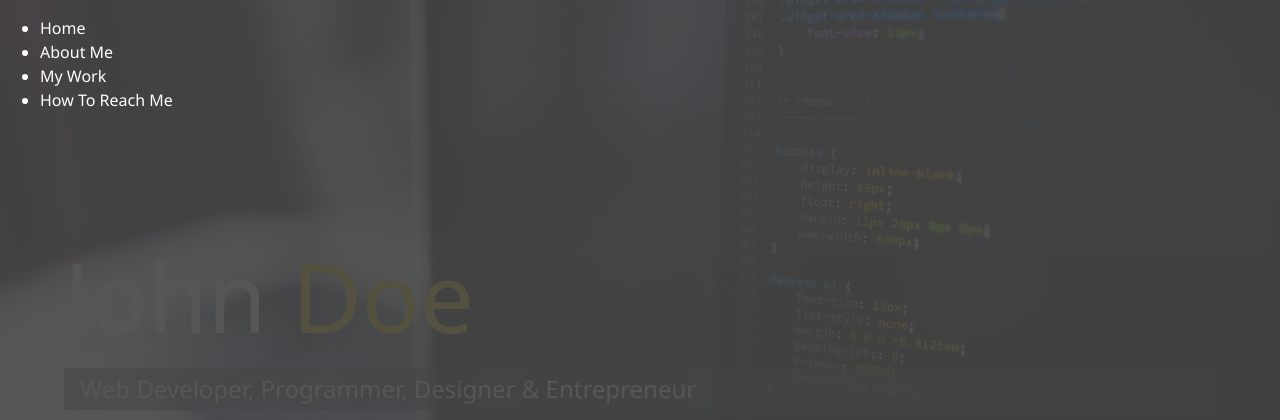
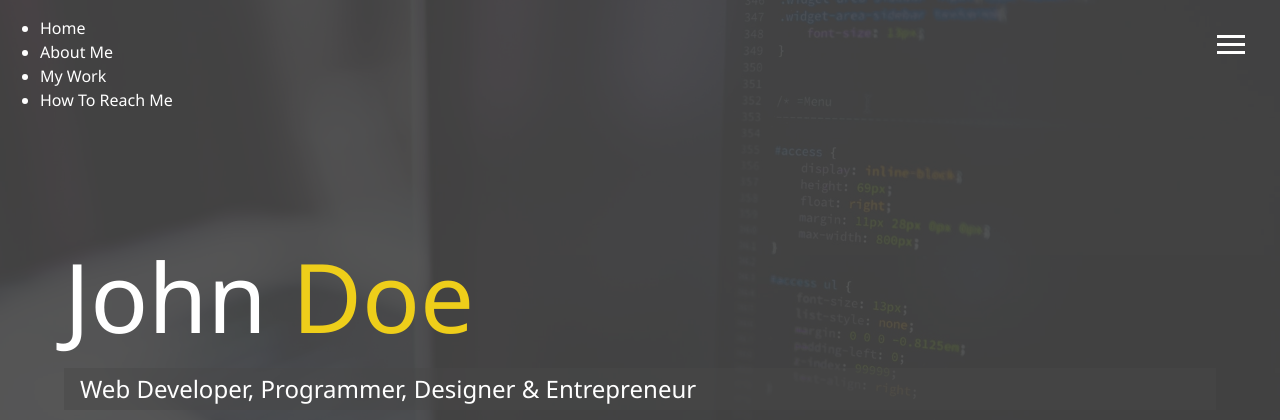
Before and after one commit to angelocabanerodedicatoria93/modern_portfolio, a website: page dist/index.html in a window 1280 px wide. Shown: the top 420 px of the page. Drawn offline with Linux system fonts and the light colour scheme.

Commit message:
Index markup & main sass

```diff
--- a/scss/_config.scss
+++ b/scss/_config.scss
@@ -22,7 +22,7 @@ $background-opacity: 0.9;
         right: 0;
         width: 100%;
         height: 100%;
-        // z-index: -1;
+        z-index: -1;
         background: rgba($primary-color, $background-opacity);
       }
     }
--- /dev/null
+++ b/scss/_menu.scss
@@ -0,0 +1,17 @@
+// Menu Button
+.menu-btn {
+  position: absolute;
+  z-index: 3;
+  right: 35px;
+  top: 35px;
+  cursor: pointer;
+  @include easOut;
+
+  .btn-line {
+    width: 28px;
+    height: 3px;
+    margin: 0 0 5px 0;
+    background: #fff;
+    // @include easOut;
+  }
+}
--- a/scss/main.scss
+++ b/scss/main.scss
@@ -1,4 +1,6 @@
 @import "config";
+@import "menu";
+
 // html {
 //   font-size: 10px;
 // }
```
Also changed, not shown: dist/css/main.css, dist/js/main.js.
